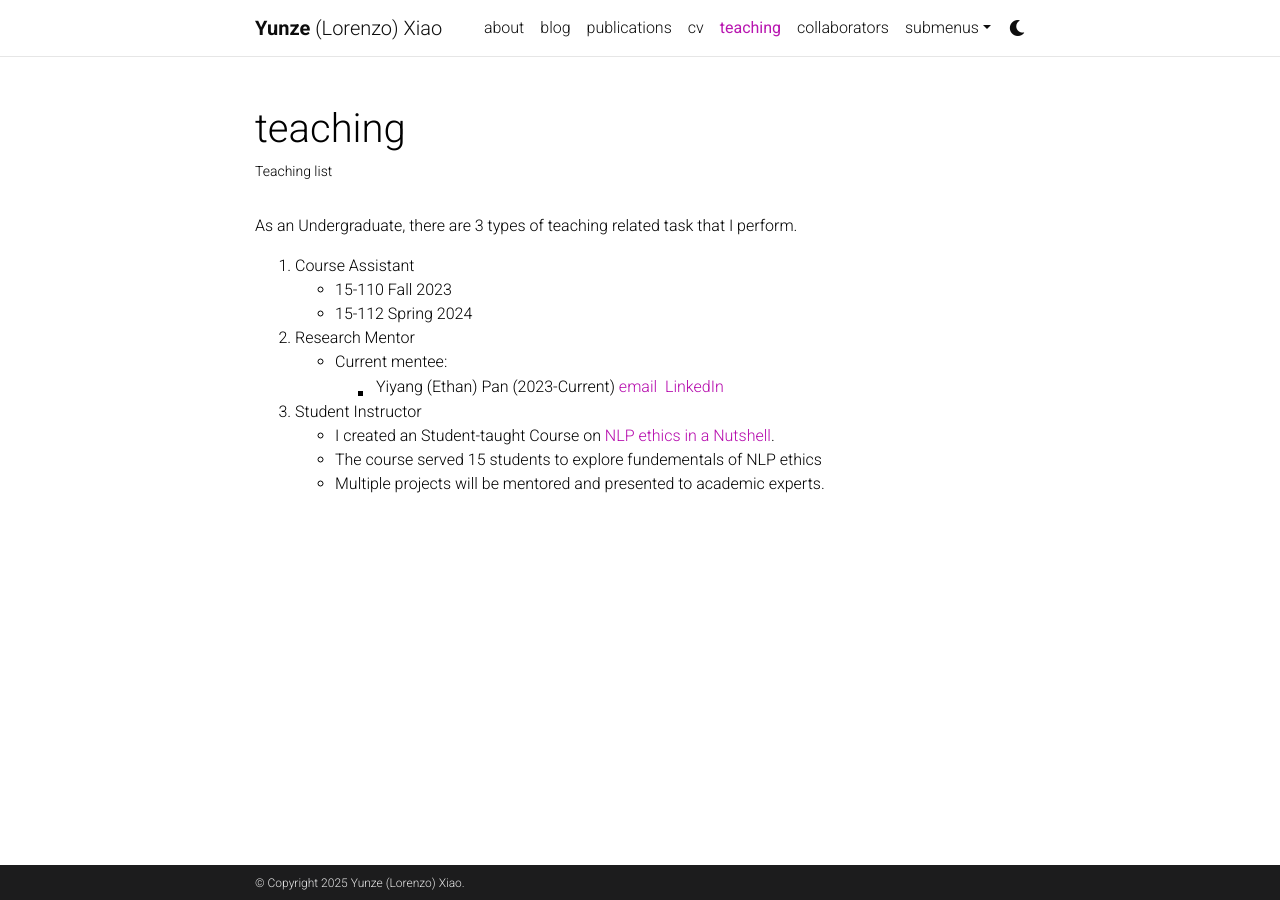
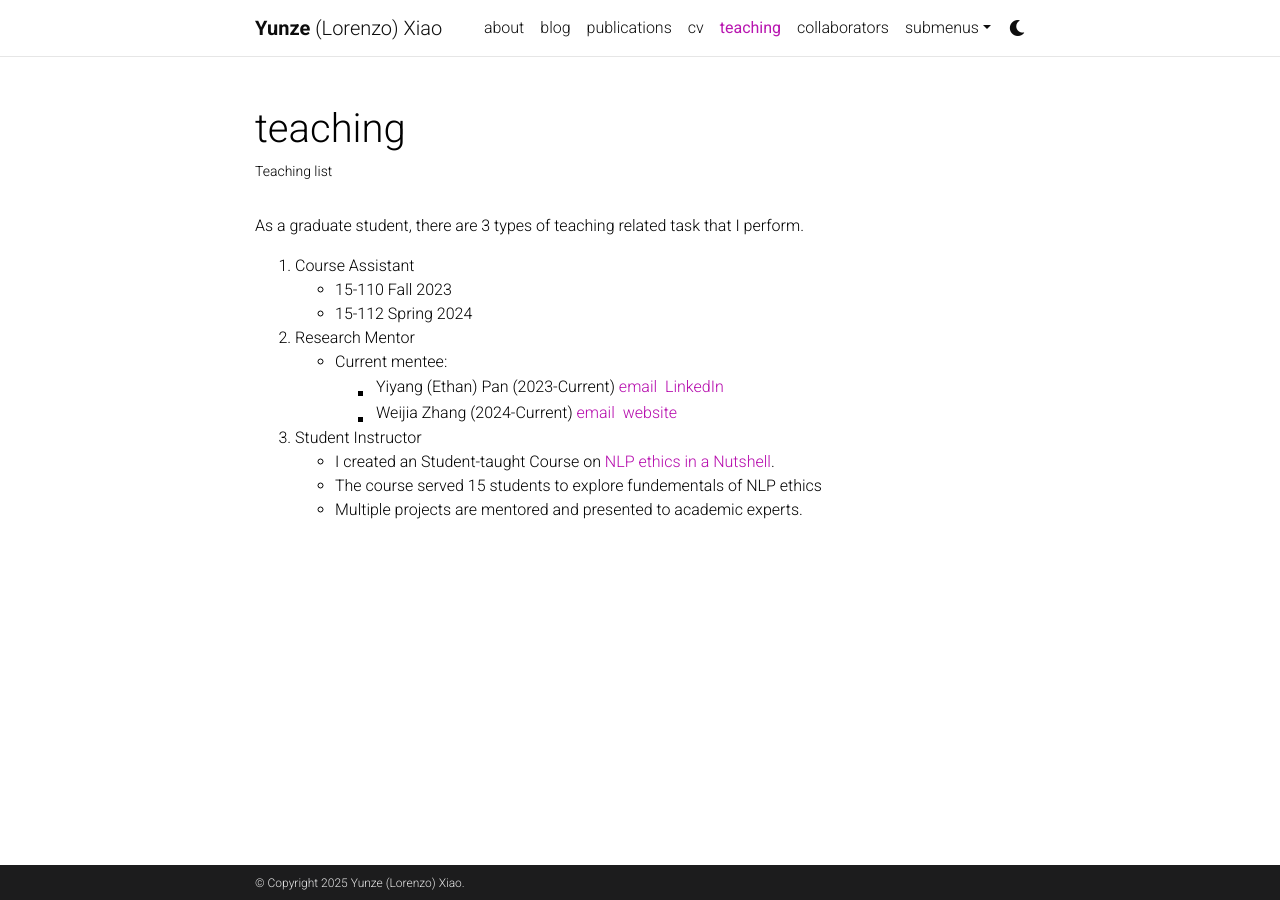
Before and after one commit to Algoroxyolo/algoroxyolo.github.io, a Jekyll site: the page built from _pages/teaching.md, in a window 1280 px wide. Built offline with Jekyll 4.4.1, drawn with Linux system fonts in a browser that asks for light colours; comment, search, counter and statistics services are not loaded; a style sheet for code colours, icons or effects is not loaded.

Commit message:
modified:   _pages/about.md 	modified:   _pages/teaching.md 	modified:   assets/pdf/Yunze_Xiao.pdf

```diff
--- a/_pages/teaching.md
+++ b/_pages/teaching.md
@@ -7,7 +7,7 @@ nav: true
 nav_order: 5
 ---
 
-As an Undergraduate, there are 3 types of teaching related task that I perform.
+As a graduate student, there are 3 types of teaching related task that I perform.
 
 1. Course Assistant
     - 15-110 Fall 2023
@@ -15,7 +15,8 @@ As an Undergraduate, there are 3 types of teaching related task that I perform.
 2. Research Mentor
     - Current mentee:
         - Yiyang (Ethan) Pan (2023-Current) [email](mailto:ypan36@u.rochester.edu) || [LinkedIn](https://www.linkedin.com/in/ethan-pan-65b27a288/)
+        - Weijia Zhang (2024-Current) [email](mailto:weijia4@illinois.edu) || [website](https://charliedreemur.github.io/)
 3. Student Instructor
     - I created an Student-taught Course on [NLP ethics in a Nutshell](assets/pdf/NLP_Ethics.pdf).
     - The course served 15 students to explore fundementals of NLP ethics
-    - Multiple projects will be mentored and presented to academic experts.
+    - Multiple projects are mentored and presented to academic experts.
```
Also changed, not shown: _pages/about.md (+1 -1 lines), 1 other file.
